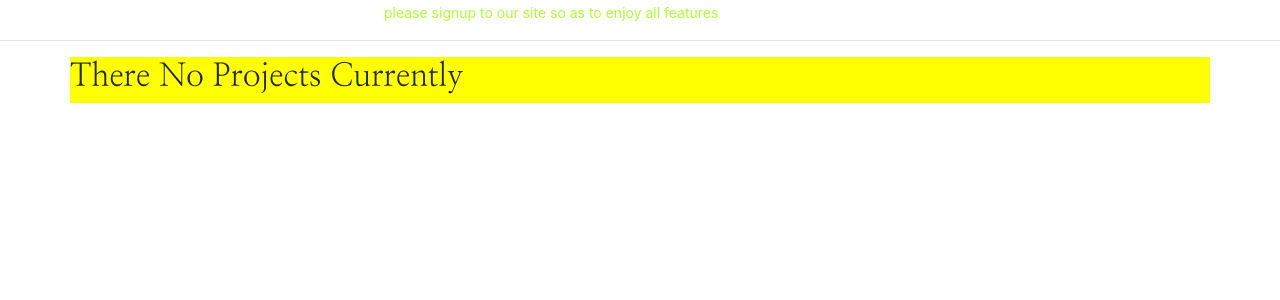
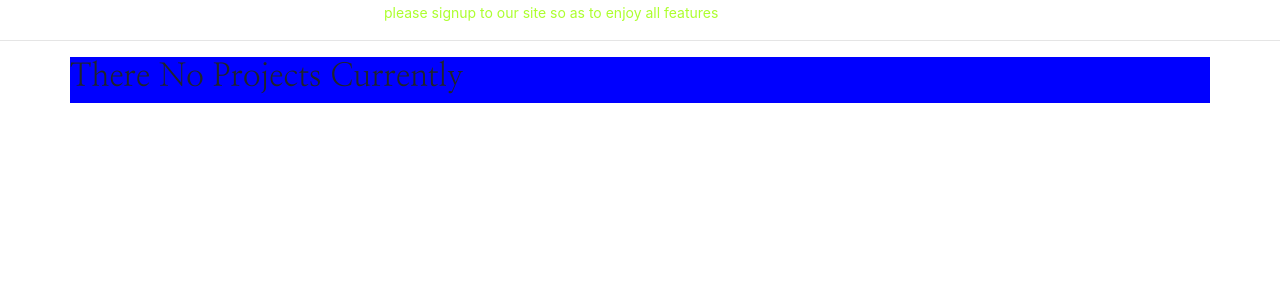
Before and after one commit to tailorv/InstaRating, a Django app: page / in a window 1280 px wide. Shown: the part 105-405 px from the top of the page. Run offline with Django 3.2, Linux system fonts and the light colour scheme; data that the repository does not hold is empty; some libraries are stand-ins or nearby versions.

Commit message:
add layout color in projects

```diff
--- a/ratings/templates/index.html
+++ b/ratings/templates/index.html
@@ -12,7 +12,7 @@
 
 {% include 'navbar.html' %}
 
-<div style="background-color:yellow" , class="container">
+<div style="background-color:blue" , class="container">
 
     <div class="row" style="margin-left: 10px;">
         {% for project in projects %}
```
